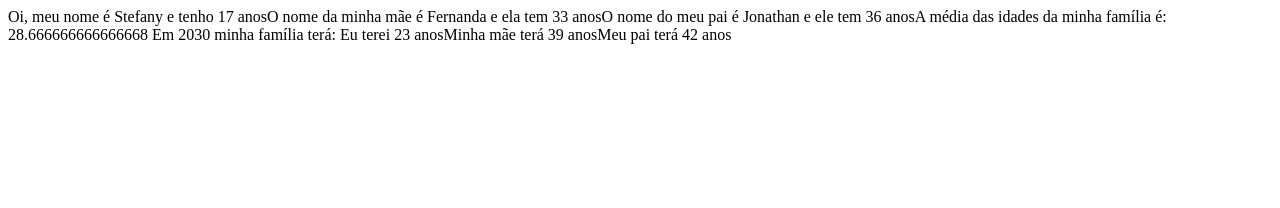
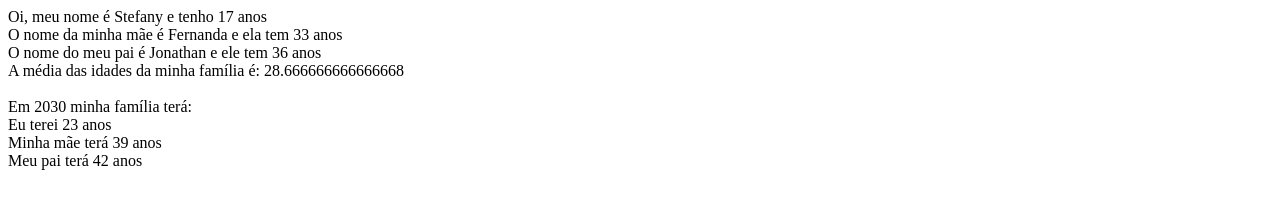
Before and after one commit to judyjade/Projeto_HTML-js, a plain HTML site: page programa01.html in a window 1280 px wide. Drawn offline with Linux system fonts and the light colour scheme.

Commit message:
Add files via upload

```diff
--- a/programa01.html
+++ b/programa01.html
@@ -12,27 +12,29 @@
             document.write('<br>')
         }
 
+        function mostrar(texto) {
+            document.write(texto)
+            pulalinha()
+        }
+
         let ano = 2024
         let minhaIdade = ano - 2007
         const maeIdade = ano - 1991
         const paiIdade = ano - 1988
 
-        document.write(`Oi, meu nome é Stefany e tenho ${minhaIdade} anos`)
-        pulalinha
-        document.write(`O nome da minha mãe é Fernanda e ela tem ${maeIdade} anos`)
-        pulalinha
-        document.write(`O nome do meu pai é Jonathan e ele tem ${paiIdade} anos`)
-        pulalinha
+        mostrar(`Oi, meu nome é Stefany e tenho ${minhaIdade} anos`)
+        mostrar(`O nome da minha mãe é Fernanda e ela tem ${maeIdade} anos`)
+        mostrar(`O nome do meu pai é Jonathan e ele tem ${paiIdade} anos`)
         let media = (minhaIdade + maeIdade + paiIdade) / 3
-        document.write(`A média das idades da minha família é: ${media}`)
-        pulalinha
+        mostrar(`A média das idades da minha família é: ${media}`)
+        pulalinha()
 
         ano = 2030
 
-        document.write(' Em 2030 minha família terá: ')
-        document.write(`Eu terei ${ano - 2007} anos`)
-        document.write(`Minha mãe terá ${ano - 1991} anos`)
-        document.write(`Meu pai terá ${ano - 1988} anos`)
+        mostrar(' Em 2030 minha família terá: ')
+        mostrar(`Eu terei ${ano - 2007} anos`)
+        mostrar(`Minha mãe terá ${ano - 1991} anos`)
+        mostrar(`Meu pai terá ${ano - 1988} anos`)
     </script>
 </body>
 </html>
```
Also changed, not shown: programa02.html (added, +26 -0 lines).
